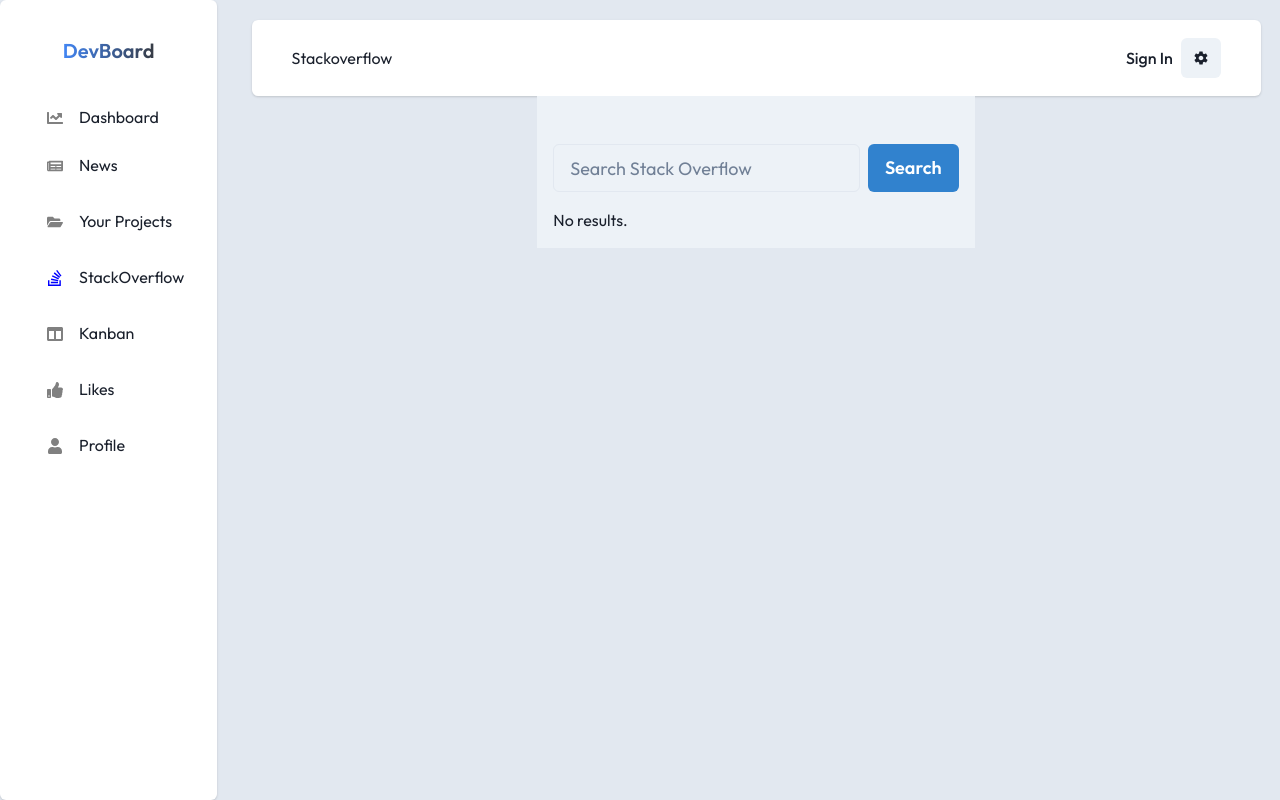
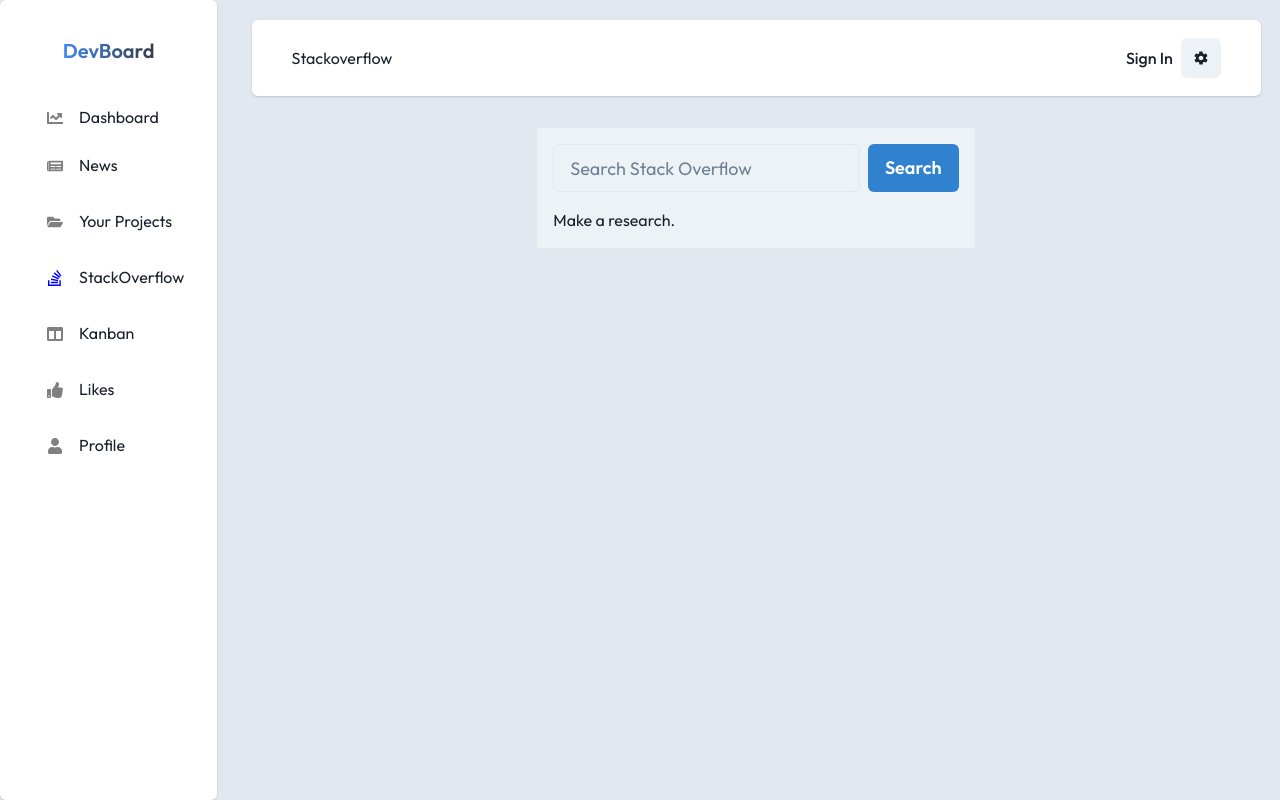
Before and after one commit to TessFanny/devBoard, a React (Vite) app in the folder DevBoard/: page /stackoverflow in a window 1280 px wide. Built offline with nearby package versions, Linux system fonts and the light colour scheme; sample sign-in values are in the browser's storage.

Commit message:
ADded style to starckoverflow component

```diff
--- a/DevBoard/src/components/StackOverflowSearch/StackOverflowSearch.jsx
+++ b/DevBoard/src/components/StackOverflowSearch/StackOverflowSearch.jsx
@@ -37,8 +37,8 @@
   };
 
   return (
-    <Box p="4" bg="gray.100">
-      <form onSubmit={handleFormSubmit} style={{ marginTop: '2rem' }}>
+    <Box p="4" bg="gray.100" style={{ marginTop: '2rem' }}>
+      <form onSubmit={handleFormSubmit}>
         <Stack direction="row">
           <Input
             type="text"
@@ -76,7 +76,7 @@
           ))}
         </List>
       ) : (
-        <Text mt="4">No results.</Text>
+        <Text mt="4">Make a research.</Text>
       )}
     </Box>
   );
```
